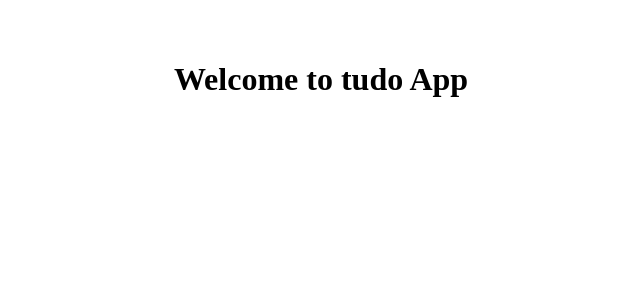
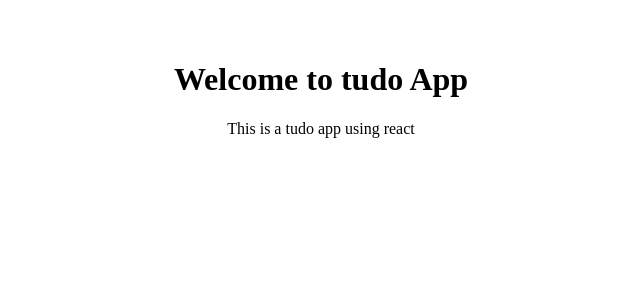
Before and after one commit to Hasanurislam/React-App, a React (Vite) app: page / in a window 1280 px wide. Shown: the top 300 px of the page, without its empty margins (319-959 px from the left). Built offline with nearby package versions, Linux system fonts and the light colour scheme.

Commit message:
second commit

```diff
--- a/src/App.jsx
+++ b/src/App.jsx
@@ -8,6 +8,7 @@
 
   return <div>
     <h1>Welcome to tudo App</h1>
+    <p>This is a tudo app using react</p>
   </div>
 
 }
```
